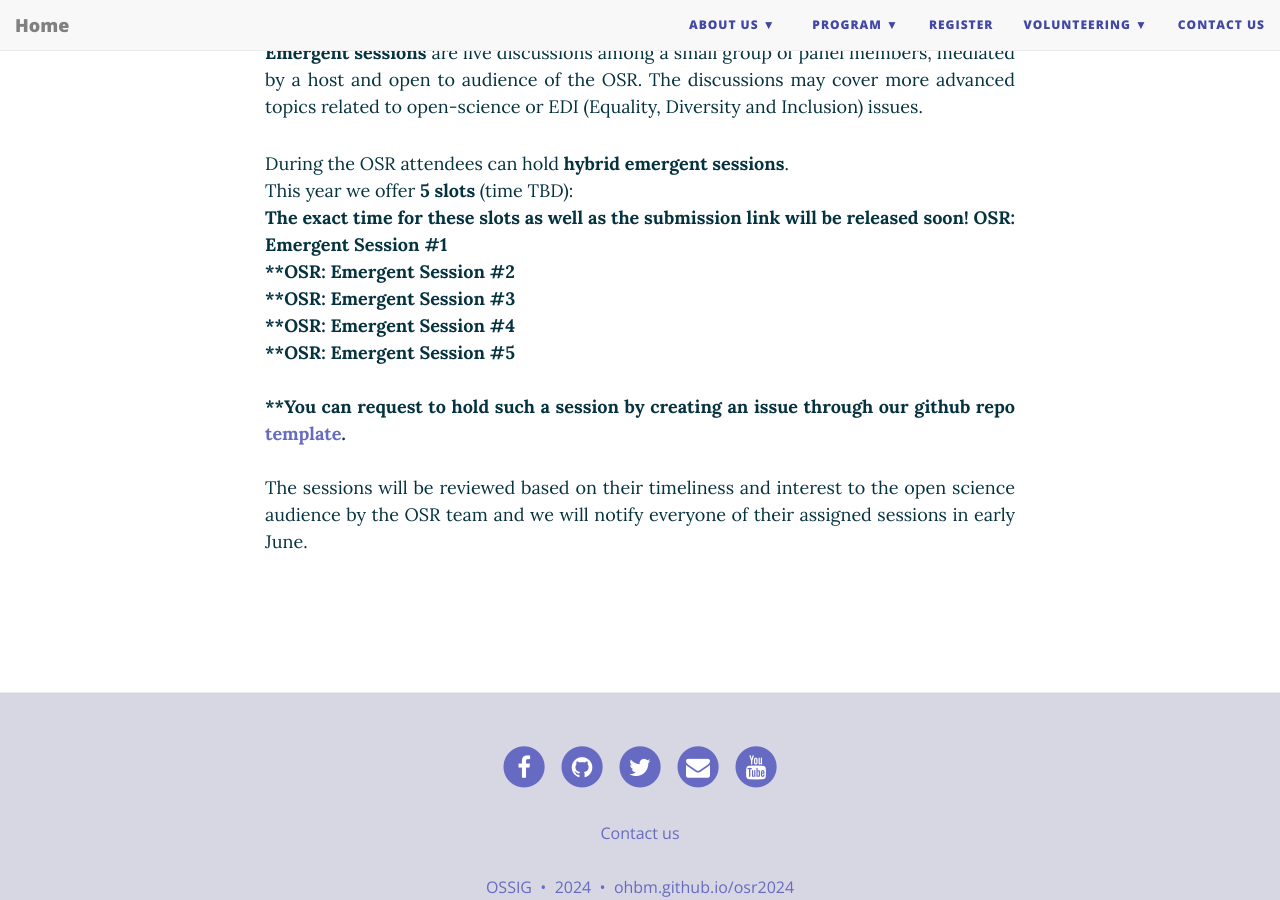
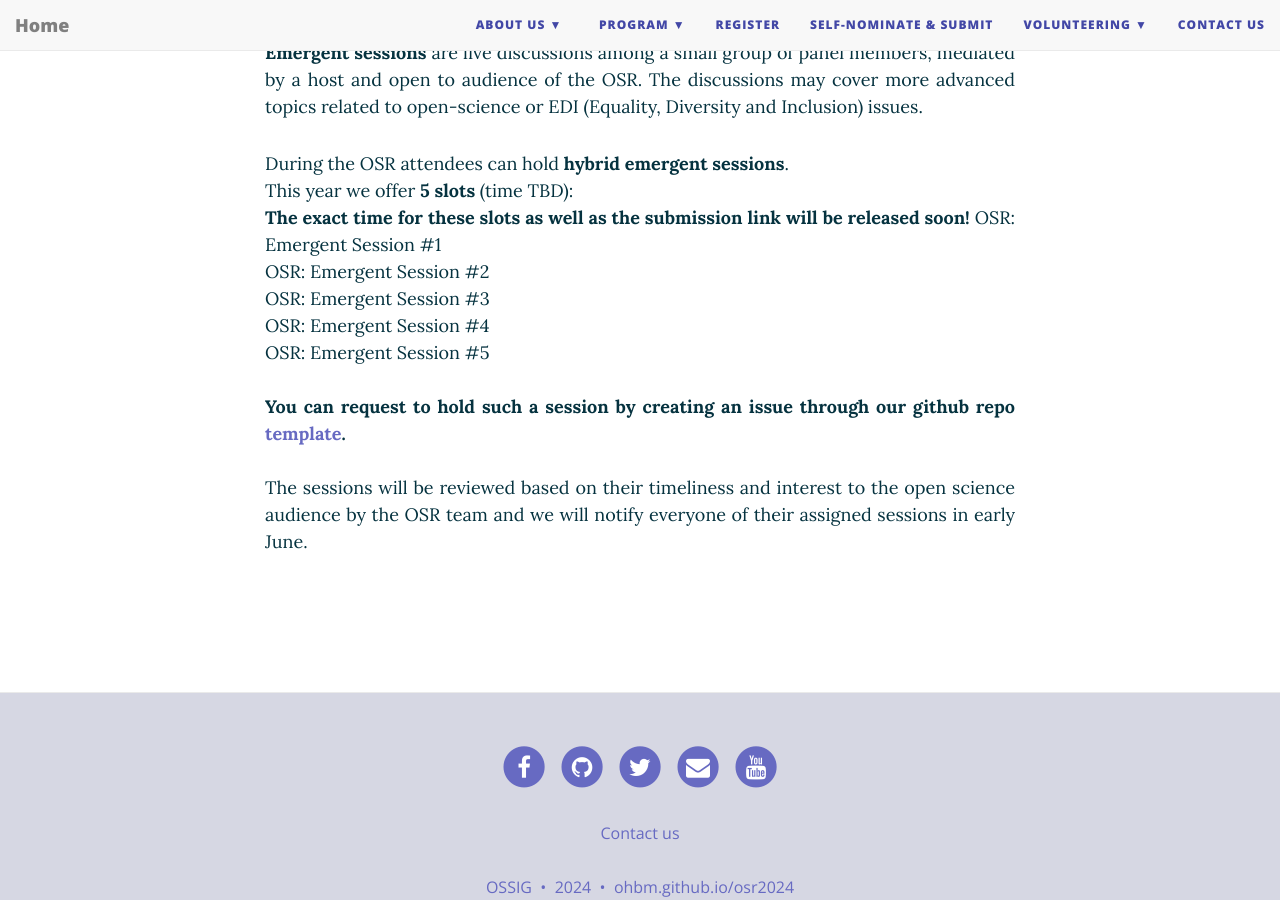
Before and after one commit to ohbm/osr2024, a Jekyll site: the page built from submit.md, in a window 1280 px wide and 900 px high, scrolled down 1263 px. Built offline with Jekyll 4.4.1, drawn with Linux system fonts in a browser that asks for light colours; nearby versions of some CDN libraries.

```diff
--- a/_config.yml
+++ b/_config.yml
@@ -37,6 +37,7 @@ navbar-links:
     # - Educational: "educational"
 
   Register: "register"
+  Self-Nominate & Submit: "submit"
   Volunteering:
     - Opportunities: "opportunities"
     - Get involved!: "volunteer"
--- a/submit.md
+++ b/submit.md
@@ -18,7 +18,7 @@ This year, you can **self-nominate** as a speakers for one of our **panel discus
 
 <p align="justify">
   We are also always **looking for volunteers** to help us with the organisation of the OSR activities. If you are interested to join us,
-  please fill in this [form](https://https://forms.office.com/r/k9dL88hYiJ){:target="_blank"} <br><br>
+  please fill in this [form](https://forms.office.com/r/k9dL88hYiJ){:target="_blank"} <br><br>
   You can find more info on volunteering opportunities [here](https://ohbm.github.io/osr2024/opportunities/){:target="_blank"} or by contacting us through e-mail: ohbmopenscience@gmail.com
 </p>
 
@@ -52,11 +52,11 @@ You can self-nominate as a speaker for the following **hybrid panel discussions*
 During the OSR attendees can hold **hybrid emergent sessions**. <br>
 This year we offer **5 slots** (time TBD):<br>
 **The exact time for these slots as well as the submission link will be released soon!**
-**<!-- 10.30-11.30 (GMT -4) July 23** (Sunday) :  -->OSR: Emergent Session #1 <br>
-**<!-- 10.30-11.30 (GMT -4) July 24** (Monday) :  -->OSR: Emergent Session #2 <br>
-**<!-- 14.45-15.45 (GMT -4) July 24** (Monday) :  -->OSR: Emergent Session #3 <br>
-**<!-- 8.00-9.00 (GMT -4) July 25** (Tuesday):  -->OSR: Emergent Session #4 <br>
-**<!-- 14.45-15.45 (GMT -4) July 25** (Tuesday):  -->OSR: Emergent Session #5 <br>
+<!-- **10.30-11.30 (GMT -4) July 23** (Sunday) :  -->OSR: Emergent Session #1 <br>
+<!-- **10.30-11.30 (GMT -4) July 24** (Monday) :  -->OSR: Emergent Session #2 <br>
+<!-- **14.45-15.45 (GMT -4) July 24** (Monday) :  -->OSR: Emergent Session #3 <br>
+<!-- **8.00-9.00 (GMT -4) July 25** (Tuesday):  -->OSR: Emergent Session #4 <br>
+<!-- **14.45-15.45 (GMT -4) July 25** (Tuesday):  -->OSR: Emergent Session #5 <br>
 <br>
 **You can request to hold such a session <!-- until June 25 (12pm anywhere on Earth)  -->by creating an issue through our github repo [template](https://github.com/ohbm/osr2024/issues/1){:target="_blank"}.**<br> <br>
 <!-- After this date, t -->The sessions will be reviewed based on their timeliness and interest to the open science audience by the OSR team and we will notify everyone of their assigned sessions in early June. <br>
```
Also changed, not shown: panel.md (+4 -1 lines), volunteers.md (+3 -60 lines).
